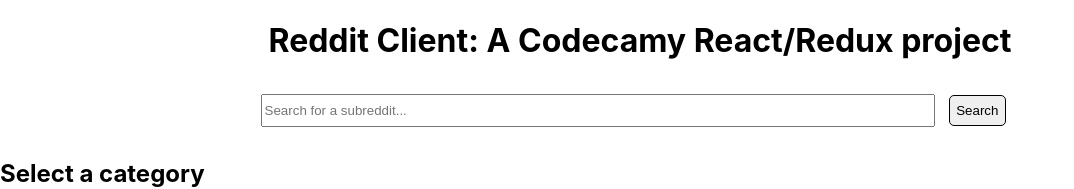
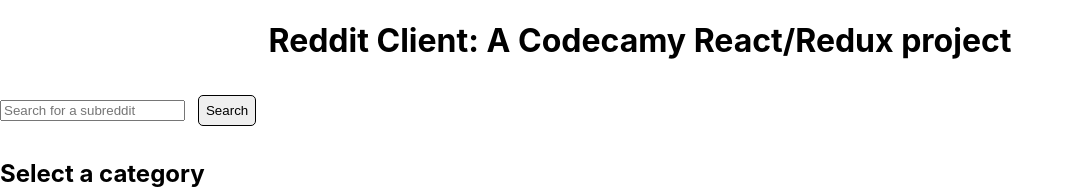
Before and after one commit to adrianpogorzelski/reddit-client, a React (Create React App) app: page / in a window 1280 px wide. Shown: the top 189 px of the page, without its empty margins (0-1074 px from the left). Built offline with nearby package versions, Linux system fonts and the light colour scheme; no server answers.

Commit message:
Tests structured

```diff
--- a/src/app/App.js
+++ b/src/app/App.js
@@ -1,5 +1,6 @@
 import React from 'react';
 import './App.css';
+import Searchbar from "../components/searchbar/searchbar";
 import Filters from '../components/filters/filters'
 
 const App = (props) => {
@@ -9,15 +10,14 @@
         <h1>Reddit Client: A Codecamy React/Redux project</h1>
       </header>
       <main>
-        <section className="flex centered">
-            <input id="search-bar" type="text" placeholder="Search for a subreddit..."/>
-            <button>Search</button>
-        </section>
-          <Filters />
-        <section id="storeRender">
+          <nav>
+              <Searchbar />
+              <Filters />
+          </nav>
+          <section id="storeRender">
             <h2>Select a category</h2>
             <img src="https://upload.wikimedia.org/wikipedia/commons/2/2a/Loading_Key.gif" alt="Loading" />
-        </section>
+          </section>
       </main>
       <footer>
         <p>All data comes from Reddit.</p>
--- /dev/null
+++ b/src/components/searchbar/searchbar.js
@@ -0,0 +1,12 @@
+import React from "react";
+
+const Searchbar = () => {
+    return (
+        <section id="searchbar">
+            <input id="search" type="text" placeholder="Search for a subreddit" />
+            <button>Search</button>
+        </section>
+    )
+}
+
+export default Searchbar;
--- a/src/components/tile/tile.js
+++ b/src/components/tile/tile.js
@@ -13,7 +13,7 @@
 }
 
 
-export const Tile = (props) => {
+const Tile = (props) => {
     return (
         <div className="tile">
             <h3>{props.title}</h3>
@@ -21,3 +21,5 @@
         </div>
     )
 }
+
+export default Tile;
```
Also changed, not shown: src/features/search.js (added).
